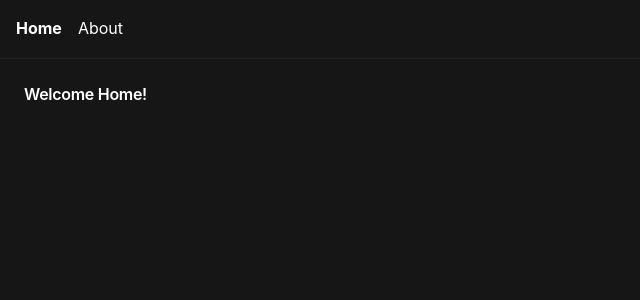
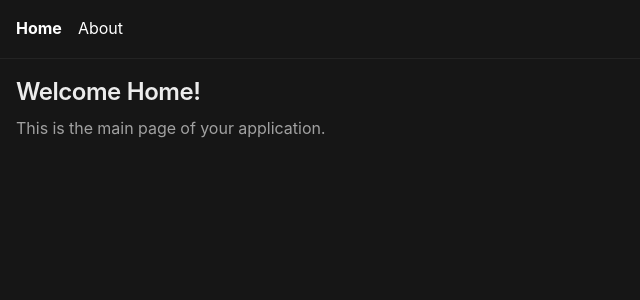
Before and after one commit to canmi21/vane, a React (Vite) app in the folder console/: page / in a window 1280 px wide. Shown: the top 300 px of the page, without its empty margins (0-640 px from the left). Built offline with nearby package versions, Linux system fonts and the light colour scheme.

Commit message:
feat: improve Home page

```diff
--- a/console/src/routes/index.tsx
+++ b/console/src/routes/index.tsx
@@ -8,8 +8,15 @@ export const Route = createFileRoute("/")({
 
 function Index() {
 	return (
-		<div className="p-2">
-			<h3>Welcome Home!</h3>
+		<div>
+			{/* 使用 --color-primary 来突出标题 */}
+			<h3 className="text-2xl font-bold text-[var(--color-primary)]">
+				Welcome Home!
+			</h3>
+			{/* 使用 --color-subtext 作为次要文本 */}
+			<p className="mt-2 text-[var(--color-subtext)]">
+				This is the main page of your application.
+			</p>
 		</div>
 	);
 }
```
